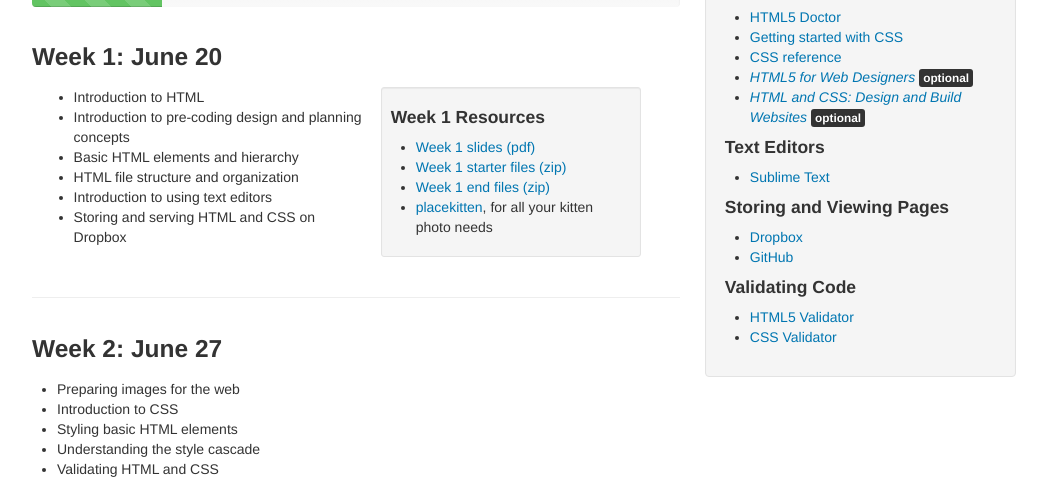
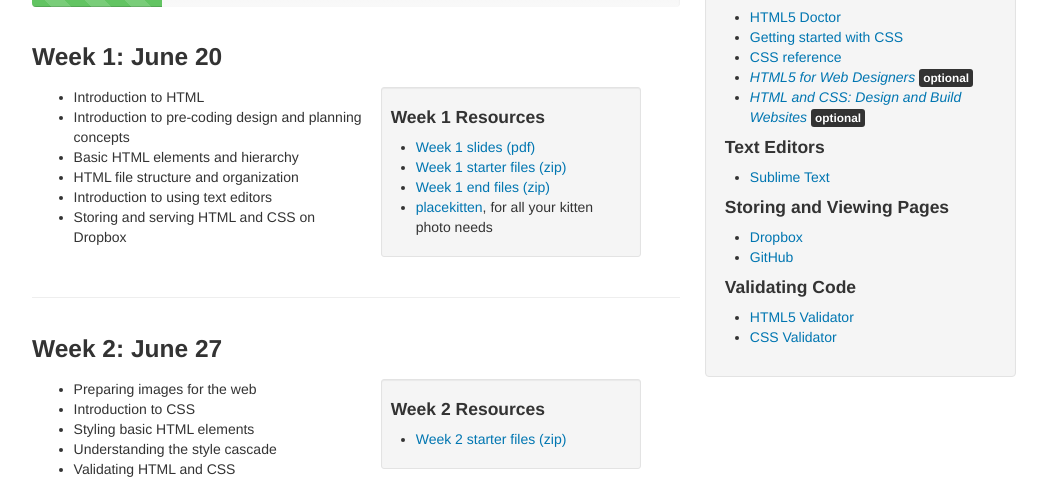
Before and after one commit to dpersing/dpersing.github.io, a plain HTML site: page svc/index.html in a window 1280 px wide. Shown: the part 453-952 px from the top of the page, without its empty margins (116-1163 px from the left). Drawn offline with nearby package versions, Linux system fonts and the light colour scheme.

Commit message:
updating schedule with week 2 files

```diff
--- a/svc/index.html
+++ b/svc/index.html
@@ -77,13 +77,22 @@
 				<section class="row-fluid">
 				<h3>Week 2: June 27</h3>
 
-					<div>
+					<div class="span6">
 						<ul>
 							<li>Preparing images for the web</li>
 							<li>Introduction to CSS</li>
 							<li>Styling basic HTML elements</li>
 							<li>Understanding the style cascade</li>
 							<li>Validating HTML and CSS</li>
+						</ul>
+					</div>
+
+					<div class="well well-small span5">
+						<h4>Week 2 Resources</h4>
+						<ul>
+							<!--<li><a href="#">Week 2 slides (pdf)</a></li>-->
+							<li><a href="code/week2start.zip">Week 2 starter files (zip)</a></li>
+							<!--<li><a href="#">Week 2 end files (zip)</a></li>-->
 						</ul>
 					</div>
 				</section>
```
